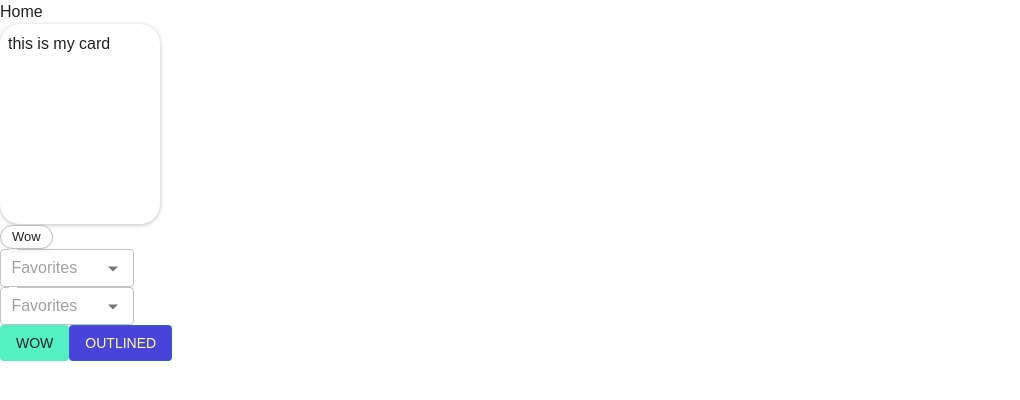
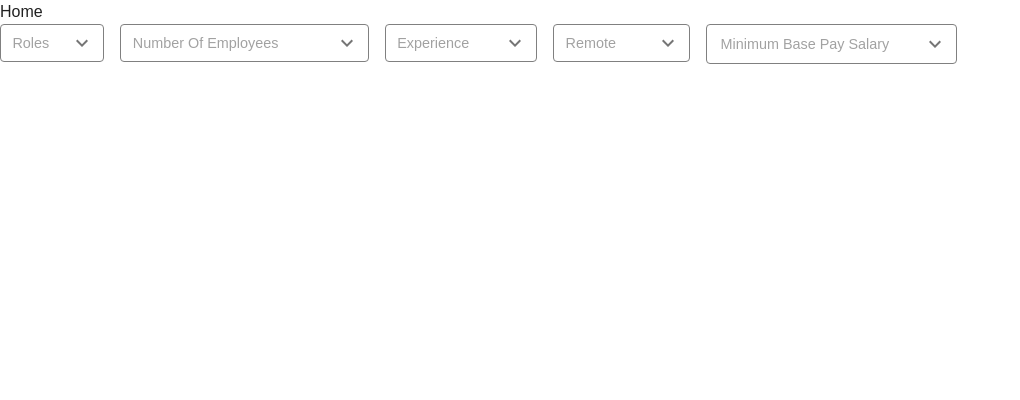
Before and after one commit to botprogrammer/weekday, a React (Vite) app: page / in a window 1280 px wide. Shown: the top 400 px of the page, without its empty margins (0-1020 px from the left). Built offline with nearby package versions, Linux system fonts and the light colour scheme.

Commit message:
Modified names and updated Autocomplete core component

```diff
--- a/package.json
+++ b/package.json
@@ -12,6 +12,7 @@
   "dependencies": {
     "@emotion/react": "^11.11.4",
     "@emotion/styled": "^11.11.5",
+    "@mui/icons-material": "^5.15.16",
     "@mui/material": "^5.15.16",
     "@reduxjs/toolkit": "^2.2.3",
     "lodash.merge": "^4.6.2",
--- /dev/null
+++ b/src/components/Filters.jsx
@@ -0,0 +1,92 @@
+import { Autocomplete, Grid, TextField } from '@mui/material'
+
+const options = [
+  { label: 'a', value: 'a' },
+  { label: 'b', value: 'b' },
+  { label: 'c', value: 'c' }
+]
+
+export default function Navbar() {
+  return (
+    <Grid container gap={2}>
+      <Autocomplete
+        sx={{
+          width: 'fit-content',
+          '& .MuiInputBase-input': {
+            width: '3rem !important'
+          }
+        }}
+        onChange={(a, b) => console.log({ a, b })}
+        multiple
+        options={options}
+        getOptionLabel={(option) => option.label}
+        renderInput={(params) => <TextField {...params} placeholder='Roles' />}
+      />
+
+      <Autocomplete
+        sx={{
+          width: 'fit-content',
+          '& .MuiInputBase-input': {
+            width: '12rem !important'
+          }
+        }}
+        multiple
+        options={options}
+        getOptionLabel={(option) => option.title}
+        renderInput={(params) => (
+          <TextField {...params} placeholder='Number Of Employees' />
+        )}
+      />
+
+      <Autocomplete
+        sx={{
+          width: 'fit-content',
+          '& .MuiInputBase-input': {
+            width: '6rem !important'
+          }
+        }}
+        multiple
+        options={options}
+        getOptionLabel={(option) => option.title}
+        renderInput={(params) => (
+          <TextField {...params} placeholder='Experience' />
+        )}
+      />
+
+      <Autocomplete
+        sx={{
+          width: 'fit-content',
+
+          '& .MuiInputBase-input': {
+            width: '5rem !important'
+          }
+        }}
+        multiple
+        options={options}
+        getOptionLabel={(option) => option.title}
+        renderInput={(params) => <TextField {...params} placeholder='Remote' />}
+      />
+
+      <Autocomplete
+        sx={{
+          width: 'fit-content',
+          '& .MuiInputBase-input': {
+            width: '12rem !important'
+          }
+        }}
+        size='small'
+        multiple
+        options={options}
+        getOptionLabel={(option) => option.title}
+        renderInput={(params) => (
+          <TextField
+            {...params}
+            variant='outlined'
+            placeholder='Minimum Base Pay Salary'
+            sx={{ fontSize: 4 }}
+          />
+        )}
+      />
+    </Grid>
+  )
+}
--- a/src/components/Navbar.jsx
+++ /dev/null
@@ -1,44 +0,0 @@
-import { Autocomplete, Button, Card, Chip, TextField } from '@mui/material'
-import CrossIcon from './svg/CrossIcon'
-
-const options = [
-  { title: 'a', value: 'a' },
-  { title: 'b', value: 'b' },
-  { title: 'c', value: 'c' }
-]
-
-export default function Navbar() {
-  return (
-    <>
-      <Card sx={{ width: '10rem', height: 200 }}>this is my card</Card>
-      <Chip variant='outlined' label='Wow' />
-
-      <Autocomplete
-        sx={{ width: 'fit-content' }}
-        multiple
-        options={options}
-        getOptionLabel={(option) => option.title}
-        renderInput={(params) => (
-          <TextField {...params} placeholder='Favorites' />
-        )}
-        ChipProps={{
-          deleteIcon: <CrossIcon />,
-          onClick: () => console.log('clicked')
-        }}
-      />
-
-      <Autocomplete
-        sx={{ width: 'fit-content' }}
-        multiple
-        options={options}
-        getOptionLabel={(option) => option.title}
-        renderInput={(params) => (
-          <TextField {...params} placeholder='Favorites' />
-        )}
-      />
-
-      <Button variant='contained'>Wow</Button>
-      <Button variant='outlined'>Outlined</Button>
-    </>
-  )
-}
--- a/src/components/svg/CrossIcon.jsx
+++ b/src/components/svg/CrossIcon.jsx
@@ -16,7 +16,6 @@ export default function CrossIcon({ width = 8 }) {
           <path d='M2.141,89.13c1.425,1.429,3.299,2.142,5.167,2.142c1.869,0,3.742-0.713,5.167-2.142l33.591-33.592L79.657,89.13    c1.426,1.429,3.299,2.142,5.167,2.142c1.867,0,3.74-0.713,5.167-2.142c2.854-2.854,2.854-7.48,0-10.334L56.398,45.205    l31.869-31.869c2.855-2.853,2.855-7.481,0-10.334c-2.853-2.855-7.479-2.855-10.334,0L46.065,34.87L14.198,3.001    c-2.854-2.855-7.481-2.855-10.333,0c-2.855,2.853-2.855,7.481,0,10.334l31.868,31.869L2.143,78.795    C-0.714,81.648-0.714,86.274,2.141,99.13z' />
         </g>
       </g>
-      <script xmlns />
     </svg>
   )
 }
--- a/src/pages/Home.jsx
+++ b/src/pages/Home.jsx
@@ -1,12 +1,12 @@
 import { Fragment } from 'react'
-import Navbar from '../components/Navbar'
+import Filters from '../components/Filters'
 import { Box } from '@mui/material'
 
 export default function Home() {
   return (
     <Fragment>
       <Box>Home</Box>
-      <Navbar />
+      <Filters />
     </Fragment>
   )
 }
--- a/src/theme/overrides/Autocomplete.jsx
+++ b/src/theme/overrides/Autocomplete.jsx
@@ -1,16 +1,30 @@
+import ArrowDownIcon from '@mui/icons-material/KeyboardArrowDown'
+import CrossIcon from '../../components/svg/CrossIcon'
+
 // ==============================|| OVERRIDES - AUTOCOMPLETE ||============================== //
 
 export default function Autocomplete() {
   return {
     MuiAutocomplete: {
+      defaultProps: {
+        popupIcon: <ArrowDownIcon />,
+        ChipProps: {
+          deleteIcon: <CrossIcon />
+        }
+      },
       styleOverrides: {
         root: {
+          '& fieldset': {
+            border: 'none'
+          },
+
           '& .MuiInputBase-root': {
-            padding: '0 0.4rem'
+            padding: '0 0.4rem',
+            fontSize: '0.9rem',
+            border: '1px solid grey'
           },
 
           '& .MuiInputBase-input': {
-            width: '5rem !important',
             padding: 0
           },
 
```
Also changed, not shown: 1 other file (tests, documents, lock files or other folders).
